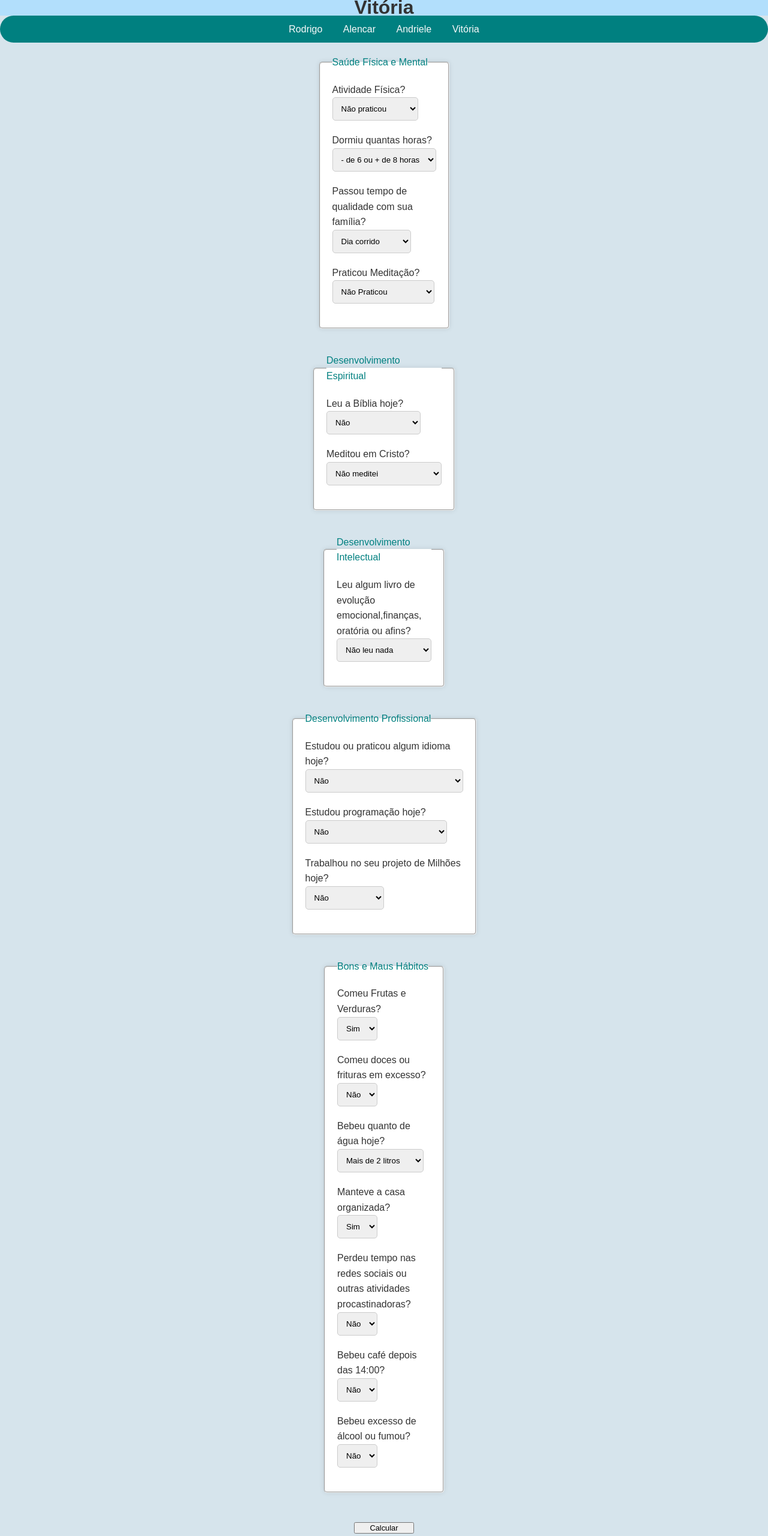
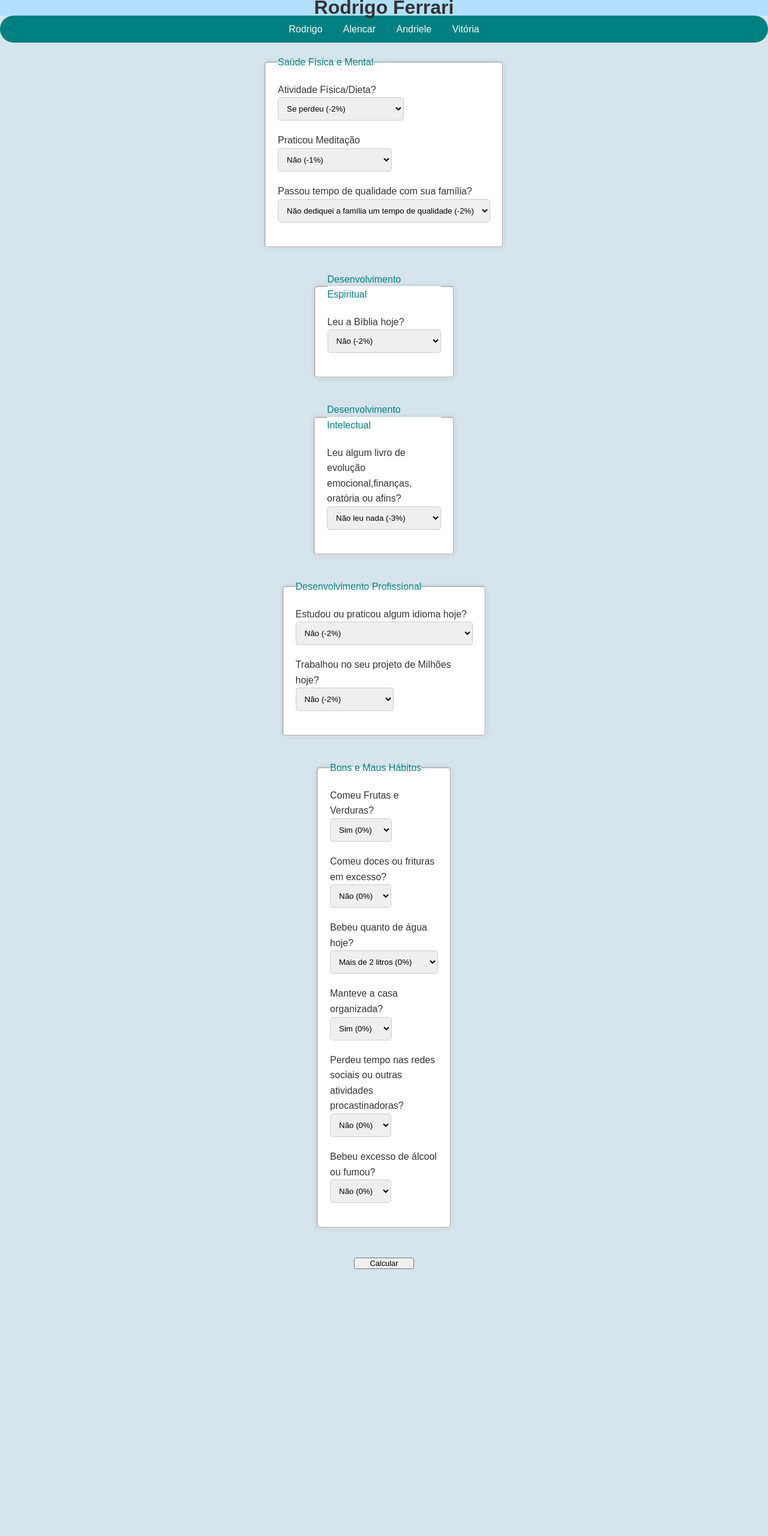
Before and after one commit to RodrigoFerrari94/Desenvolvimento-Pessoal, a plain HTML site: page pag-vitoria.html in a window 1280 px wide. Shown: the whole page at 60% size. After the commit the page ends 2175 px from the top, so only its background shows below. Drawn offline with Linux system fonts and the light colour scheme.

Commit message:
Master Mind

```diff
--- a/pag-vitoria.html
+++ b/pag-vitoria.html
@@ -3,12 +3,12 @@
   <head>
     <meta charset="UTF-8" />
     <meta name="viewport" content="width=device-width, initial-scale=1.0" />
-    <title>Calcular Evolução Vitória</title>
+    <title>Calcular Evolução Rodrigo</title>
     <link rel="stylesheet" href="style.css" />
   </head>
   <body>
     <header>
-      <h1>Vitória</h1>
+      <h1>Rodrigo Ferrari</h1>
       <nav>
         <a href="index.html">Rodrigo</a>
         <a href="pag-Alencar.html">Alencar</a>
@@ -19,31 +19,29 @@
     <section>
       <fieldset>
         <legend>Saúde Física e Mental</legend>
-        <label for="atividadeFisica">Atividade Física? </label>
+        <label for="atividadeFisica">Atividade Física/Dieta? </label>
         <select name="atividadeFisica" id="atividadeFisica">
-          <option class="verde" value="1">Mais de 1 hora</option>
-          <option class="amarelo" value="0">Menos de 1 hora</option>
-          <option class="vermelho" value="-1" selected>Não praticou</option>
+          <option class="verde" value="2">Seguiu Rigorozamente (2%)</option>
+          <option class="amarelo" value="0">Fez Meia Boca (0%)</option>
+          <option class="vermelho" value="-2" selected> Se perdeu (-2%)
+          </option>
         </select>
-        <label for="dormir">Dormiu quantas horas? </label>
-        <select name="dormir" id="dormir">
-          <option class="verde" value="1">7 a 8 horas</option>
-          <option class="amarelo" value="0">6 horas</option>
-          <option class="vermelho" value="-1" selected>
-            - de 6 ou + de 8 horas
+        <label for="meditar">Praticou Meditação </label>
+        <select name="meditar" id="meditar">
+          <option class="verde" value="1">Mais de 30 minutos (1%)</option>
+          <option class="amarelo" value="0">Até 30 minutos (0%)</option>
+          <option class="vermelho" value="-1" selected> Não (-1%)
           </option>
+        </select>
+
         </select>
         <label for="familia">Passou tempo de qualidade com sua família? </label>
         <select name="familia" id="familia">
-          <option class="verde" value="1">Mais de 1 hora</option>
-          <option class="amarelo" value="0">Até 1 hora</option>
-          <option class="vermelho" value="-1" selected>Dia corrido</option>
-        </select>
-        <label for="meditar">Praticou Meditação? </label>
-        <select name="meditar" id="meditar">
-          <option class="verde" value="1">Mais de 20 minutos</option>
-          <option class="amarelo" value="0">Menos de 20 minutos</option>
-          <option class="vermelho" value="-1" selected>Não Praticou</option>
+          <option class="verde" value="2">Mais de 1 hora (2%)</option>
+          <option class="amarelo" value="0">Até 1 hora (0%)</option>
+          <option class="vermelho" value="-2" selected>
+            Não dediquei a família um tempo de qualidade (-2%)
+          </option>
         </select>
       </fieldset>
 
@@ -51,16 +49,11 @@
         <legend>Desenvolvimento Espiritual</legend>
         <label for="biblia">Leu a Bíblia hoje?</label>
         <select name="biblia" id="biblia">
-          <option class="verde" value="2">7 capítulos ou mais</option>
-          <option class="amarelo" value="0">Até sete capítulos</option>
-          <option class="vermelho" value="-2" selected>Não</option>
+          <option class="verde" value="2">7 capítulos ou mais (2%)</option>
+          <option class="amarelo" value="0">Até sete capítulos (0%)</option>
+          <option class="vermelho" value="-2" selected>Não (-2%)</option>
         </select>
-        <label for="cristo">Meditou em Cristo?</label>
-        <select name="cristo" id="cristo">
-          <option class="verde" value="1">Meditei e orei/congreguei</option>
-          <option class="amarelo" value="0">Meditei alguns minutos</option>
-          <option class="vermelho" value="-1" selected>Não meditei</option>
-        </select>
+
       </fieldset>
       <fieldset>
         <legend>Desenvolvimento Intelectual</legend>
@@ -69,37 +62,32 @@
           afins?</label
         >
         <select name="intelectual" id="intelectual">
-          <option class="verde" value="2">Mais de 20 páginas</option>
-          <option class="amarelo1" value="1">De 10 a 20 páginas</option>
-          <option class="amarelo" value="0">De 2 a 10 páginas</option>
-          <option class="vermelho" value="-2" selected>Não leu nada</option>
+          <option class="verde" value="3">Mais de 20 páginas (3%)</option>
+          <option class="amarelo1" value="1">De 10 a 20 páginas (1%)</option>
+          <option class="amarelo" value="0">De 2 a 10 páginas (0%)</option>
+          <option class="vermelho" value="-2" selected>
+            Não leu nada (-3%)
+          </option>
         </select>
       </fieldset>
       <fieldset>
         <legend>Desenvolvimento Profissional</legend>
         <label for="idioma">Estudou ou praticou algum idioma hoje?</label>
         <select name="idioma" id="idioma">
-          <option class="verde" value="1" selected>
-            Estudou/Praticou mais de 30 minutos
+          <option class="verde" value="2" selected>
+            Estudou/Praticou mais de 20 minutos (2%)
           </option>
           <option class="amarelo" value="0">
-            Estudou/Praticou até 30 minutos
+            Estudou/Praticou até 20 minutos (0%)
           </option>
-          <option class="vermelho" value="-1" selected>Não</option>
+          <option class="vermelho" value="-2" selected>Não (-2%)</option>
         </select>
-        <label for="programaçao">Estudou programação hoje?</label>
-        <select name="programaçao" id="programaçao">
-          <option class="verde" value="2">
-            Estudou/Praticou mais de 1 hora
-          </option>
-          <option class="amarelo" value="0">Estudou/Praticou até 1 hora</option>
-          <option class="vermelho" value="-2" selected>Não</option>
-        </select>
+
         <label for="projeto">Trabalhou no seu projeto de Milhões hoje?</label>
         <select name="projeto" id="projeto">
-          <option class="verde" value="2">Mais de 1 hora</option>
-          <option class="amarelo" value="0">Até 1 hora</option>
-          <option class="vermelho" value="-2" selected>Não</option>
+          <option class="verde" value="2">Mais de 1 hora (2%)</option>
+          <option class="amarelo" value="0">Até 1 hora (0%)</option>
+          <option class="vermelho" value="-2" selected>Não (-2%)</option>
         </select>
       </fieldset>
       <fieldset>
@@ -107,41 +95,39 @@
 
         <label for="comerFrutas">Comeu Frutas e Verduras? </label>
         <select name="comerFrutas" id="comerFrutas">
-          <option class="amarelo" value="0" selected>Sim</option>
-          <option class="vermelho" value="-1">Não</option>
+          <option class="amarelo" value="0" selected>Sim (0%)</option>
+          <option class="vermelho" value="-1">Não (-1%)</option>
         </select>
         <label for="comerPorcaria">Comeu doces ou frituras em excesso? </label>
         <select name="comerPorcaria" id="comerPorcaria">
-          <option class="vermelho" value="-1">Sim</option>
-          <option class="amarelo" value="0" selected>Não</option>
+          <option class="vermelho" value="-2">Sim (-2%)</option>
+          <option class="amarelo" value="0" selected>Não (0%)</option>
         </select>
         <label for="beberAgua">Bebeu quanto de água hoje? </label>
         <select name="beberAgua" id="beberAgua">
-          <option class="amarelo" value="0" selected>Mais de 2 litros</option>
-          <option class="vermelho" value="-1">Menos de 2 litros</option>
+          <option class="amarelo" value="0" selected>
+            Mais de 2 litros (0%)
+          </option>
+          <option class="vermelho" value="-1">Menos de 2 litros (-1%)</option>
         </select>
         <label for="organizaçao">Manteve a casa organizada? </label>
         <select name="organizaçao" id="organizaçao">
-          <option class="amarelo" value="0" selected>Sim</option>
-          <option class="vermelho" value="-1">Não</option>
+          <option class="amarelo" value="0" selected>Sim (0%)</option>
+          <option class="vermelho" value="-2">Não (-2%)</option>
         </select>
 
         <label for="celular"
           >Perdeu tempo nas redes sociais ou outras atividades procastinadoras?
         </label>
         <select name="celular" id="celular">
-          <option class="vermelho" value="-2">Sim</option>
-          <option class="amarelo" value="0" selected>Não</option>
+          <option class="vermelho" value="-3">Sim (-3%)</option>
+          <option class="amarelo" value="0" selected>Não (0%)</option>
         </select>
-        <label for="cafe">Bebeu café depois das 14:00? </label>
-        <select name="cafe" id="cafe">
-          <option class="vermelho" value="-2">Sim</option>
-          <option class="amarelo" value="0" selected>Não</option>
-        </select>
+
         <label for="alcool">Bebeu excesso de álcool ou fumou? </label>
         <select name="alcool" id="alcool">
-          <option class="vermelho" value="-5">Sim</option>
-          <option class="amarelo" value="0" selected>Não</option>
+          <option class="vermelho" value="-5">Sim (-5%)</option>
+          <option class="amarelo" value="0" selected>Não (0%)</option>
         </select>
       </fieldset>
     </section>
@@ -150,6 +136,7 @@
       <input type="button" value="Calcular" onclick="calcular()" />
       <div id="resultado"></div>
     </div>
+
     <script>
       function calcular() {
         let comerFrutas = Number(document.getElementById("comerFrutas").value);
@@ -161,17 +148,14 @@
           document.getElementById("atividadeFisica").value
         );
         let organizacao = Number(document.getElementById("organizaçao").value);
-        let dormir = Number(document.getElementById("dormir").value);
         let familia = Number(document.getElementById("familia").value);
-        let meditar = Number(document.getElementById("meditar").value);
         let celular = Number(document.getElementById("celular").value);
-        let cafe = Number(document.getElementById("cafe").value);
         let alcool = Number(document.getElementById("alcool").value);
         let biblia = Number(document.getElementById("biblia").value);
-        let cristo = Number(document.getElementById("cristo").value);
+        let meditar = Number(document.getElementById("meditar").value);
         let intelectual = Number(document.getElementById("intelectual").value);
         let idioma = Number(document.getElementById("idioma").value);
-        let programacao = Number(document.getElementById("programaçao").value);
+
         let projeto = Number(document.getElementById("projeto").value);
 
         let resultado = document.getElementById("resultado");
@@ -180,18 +164,14 @@
           comerPorcaria +
           beberAgua +
           atividadeFisica +
-          dormir +
           familia +
-          meditar +
           celular +
           organizacao +
-          cafe +
           alcool +
           biblia +
-          cristo +
+          meditar +
           intelectual +
           idioma +
-          programacao +
           projeto;
       }
     </script>
```
Also changed, not shown: index.html (+61 -45 lines), pag-Alencar.html (+40 -40 lines), pag-Andry.html (+48 -36 lines).
